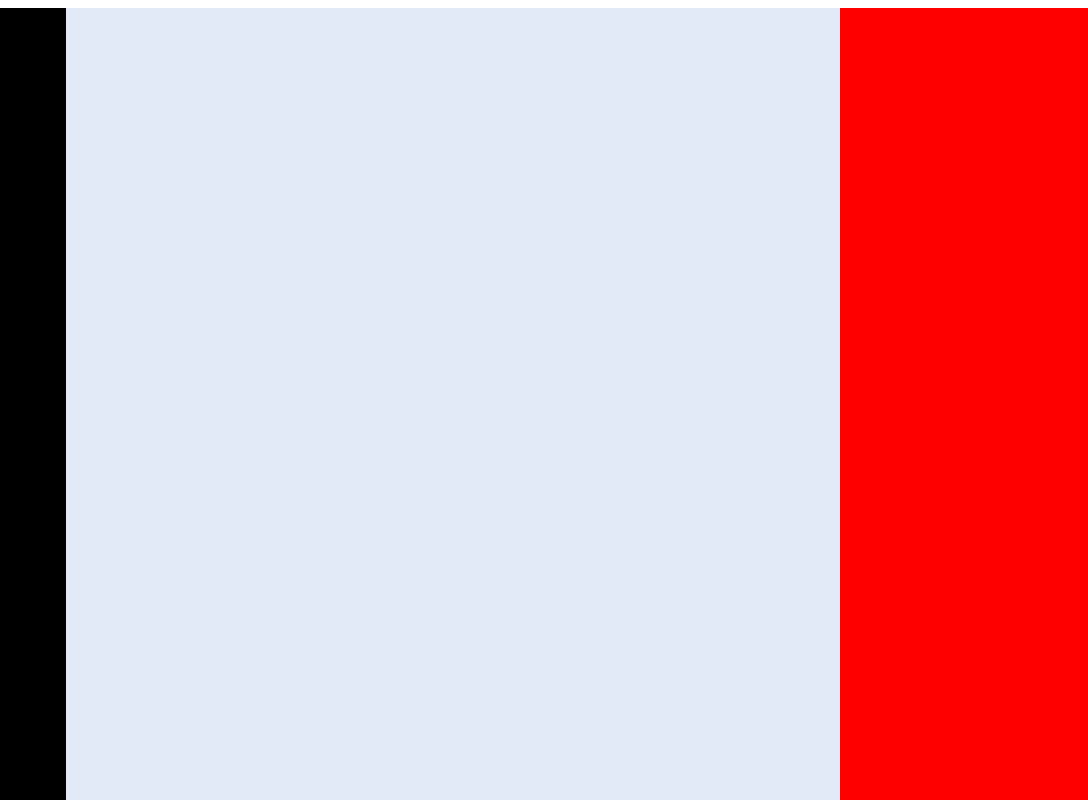
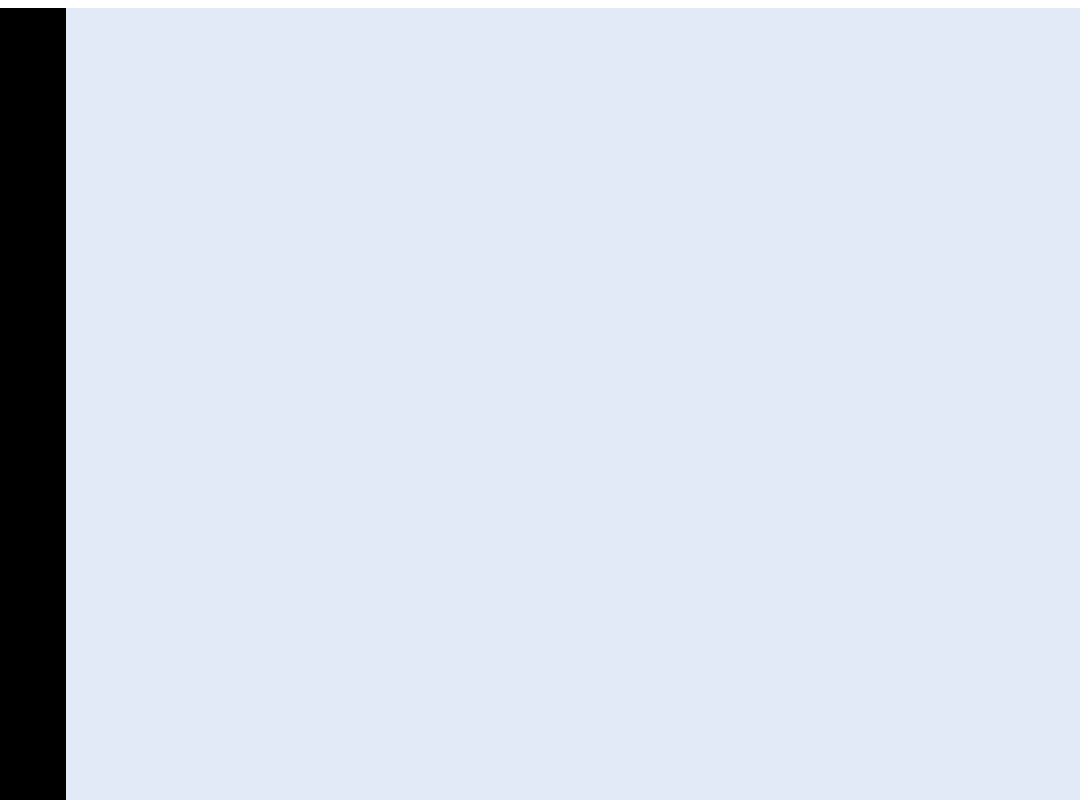
Before and after one commit to Gurpreet-the-dev/funlearn, a plain HTML site: page index.html in a window 1280 px wide. Shown: the top 800 px of the page, 192-1280 px from the left. Drawn offline with Linux system fonts and the light colour scheme.

Commit message:
Update index.html

```diff
--- a/index.html
+++ b/index.html
@@ -21,7 +21,5 @@
 	<li><a href = "#"><p>Settings</p></a></li>
 	</ul>
 	</div>
-<div class = "test-bar">
-</div>
 </div>
 </body>
```
